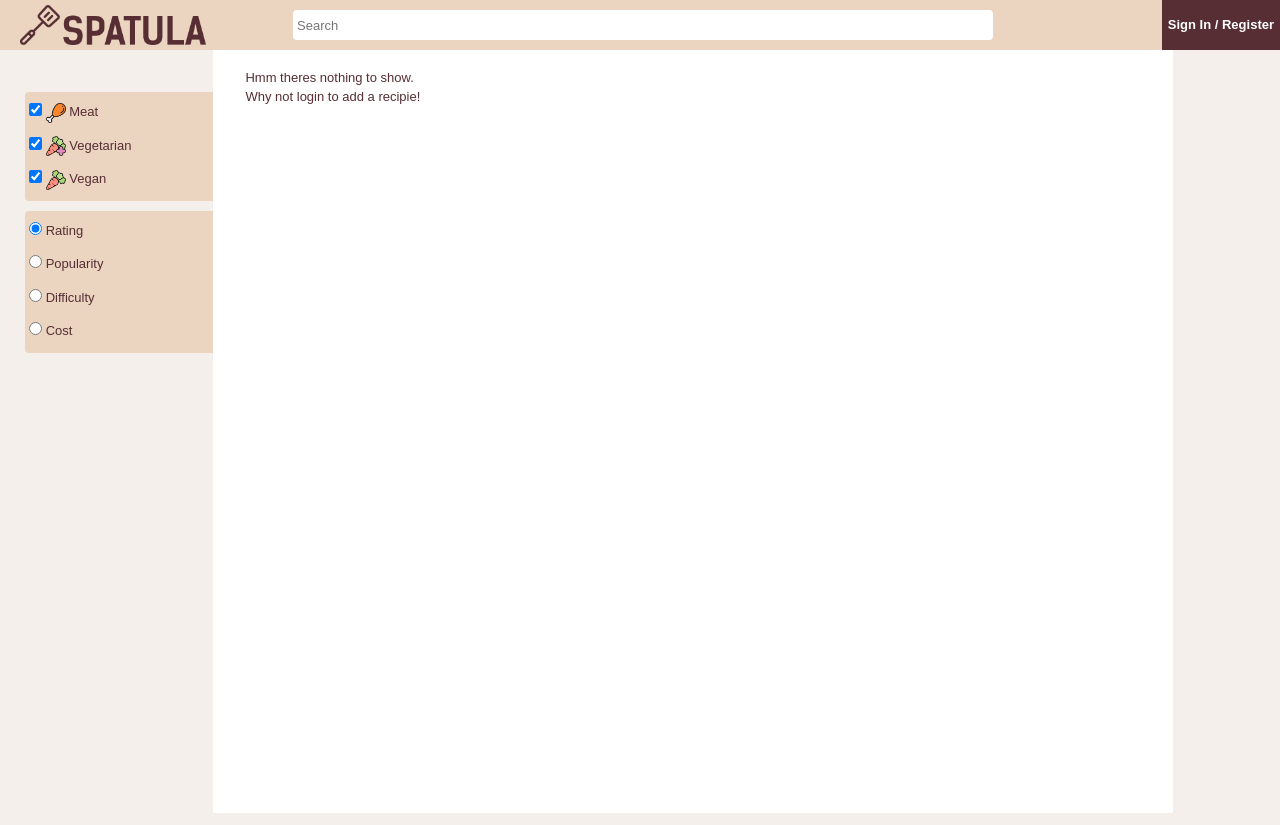
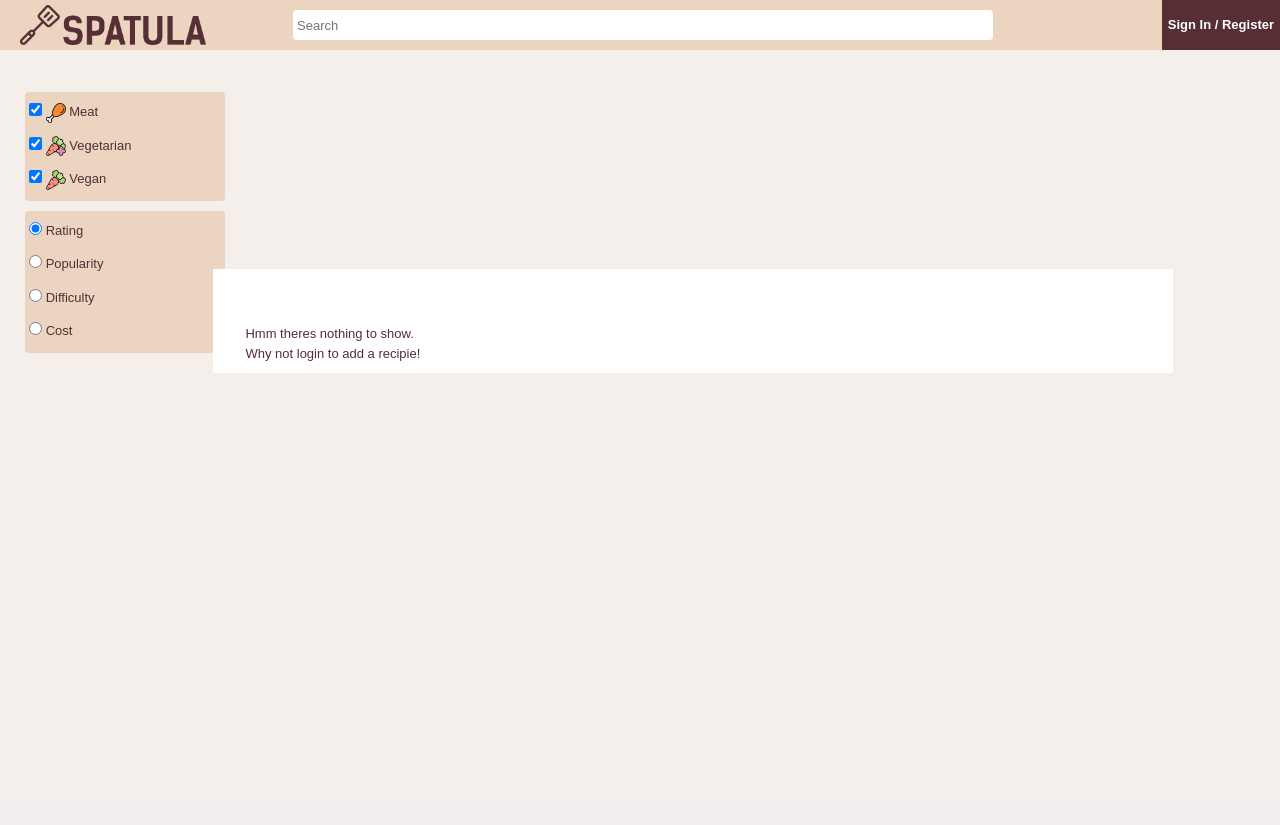
Before and after one commit to nathanwelsh8/spatula, a Django app: page / in a window 1280 px wide. After the commit the page ends 373 px from the top, so only its background shows below. Run offline with Django 3.2, Linux system fonts and the light colour scheme; data that the repository does not hold is empty; some libraries are stand-ins or nearby versions.

Commit message:
search results container is now dynamic

```diff
--- a/spatula_project/static/css/base.css
+++ b/spatula_project/static/css/base.css
@@ -106,6 +106,19 @@ h2.page_element{
 
 p.page_element{
     text-overflow: ellipsis;
+}
+
+#recipies {
+    /*position: relative;
+    margin-left: auto;
+    margin-right: auto;*/
+    /*width: 900px;*/
+    overflow:auto;
+    border-left: 8px solid #ffffff;
+    border-right: 8px solid #ffffff;
+    background-color: #ffffff;
+    padding-top: 55px; /*static fix for now probs want to change this ti be dynamic?*/
+    margin-top: auto;
 }
 
 @media (min-width: 550px){
--- a/spatula_project/static/css/index.css
+++ b/spatula_project/static/css/index.css
@@ -95,17 +95,7 @@ input{
 }
 
 
-#recipies {
-    /*position: relative;
-    margin-left: auto;
-    margin-right: auto;*/
-    /*width: 900px;*/
-    height: 100vh;
-    border-left: 8px solid #ffffff;
-    border-right: 8px solid #ffffff;
-    background-color: #ffffff;
-    padding-top: 55px;
-}
+
 
 
 .sidebarmeat{
```
